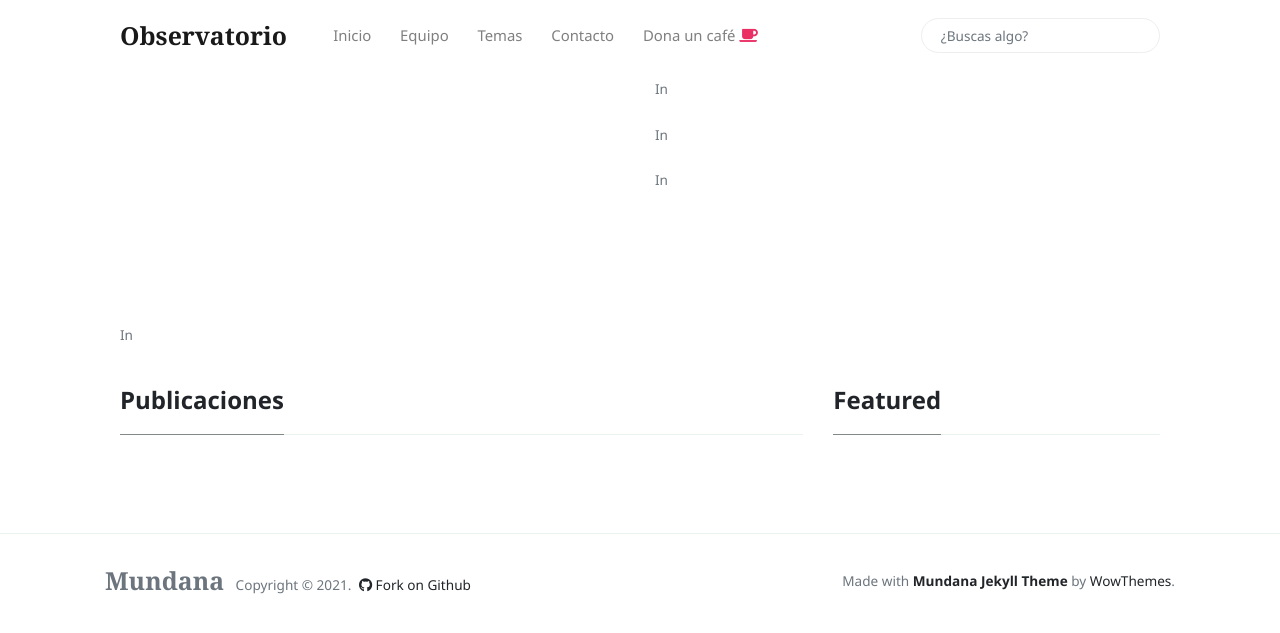
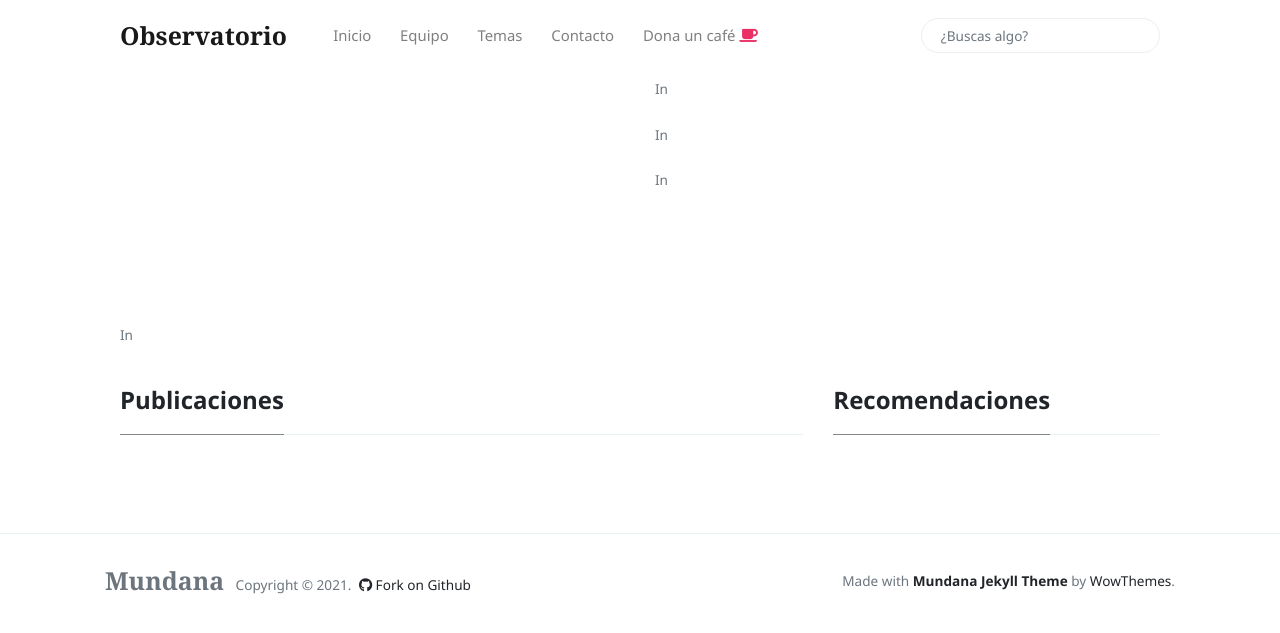
Before and after one commit to Alex-writes-something/observatorio.github.io, a Jekyll site: the page built from index.html, in a window 1280 px wide. Shown: the top 633 px of the page. Built offline with Jekyll 4.4.1, drawn with Linux system fonts in a browser that asks for light colours; nearby versions of some CDN libraries; the list of posts is cut into pages by our own code.

Commit message:
Update sidebar-featured.html

```diff
--- a/_includes/sidebar-featured.html
+++ b/_includes/sidebar-featured.html
@@ -1,5 +1,5 @@
 <div class="sticky-top sticky-top-offset">
-    <h4 class="font-weight-bold spanborder"><span>Featured</span></h4>
+    <h4 class="font-weight-bold spanborder"><span>Recomendaciones</span></h4>
     <ol class="list-featured">
         {% for post in site.tags.featured %}
             <li class="mb-4">
```
